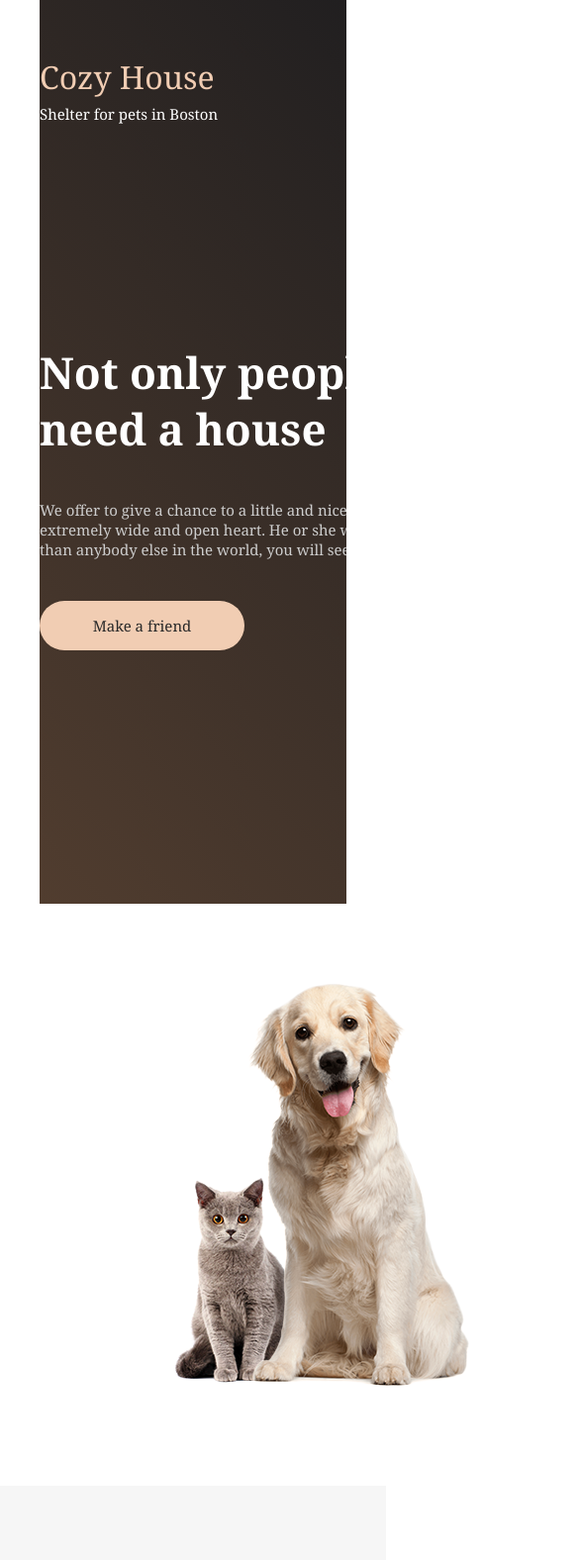
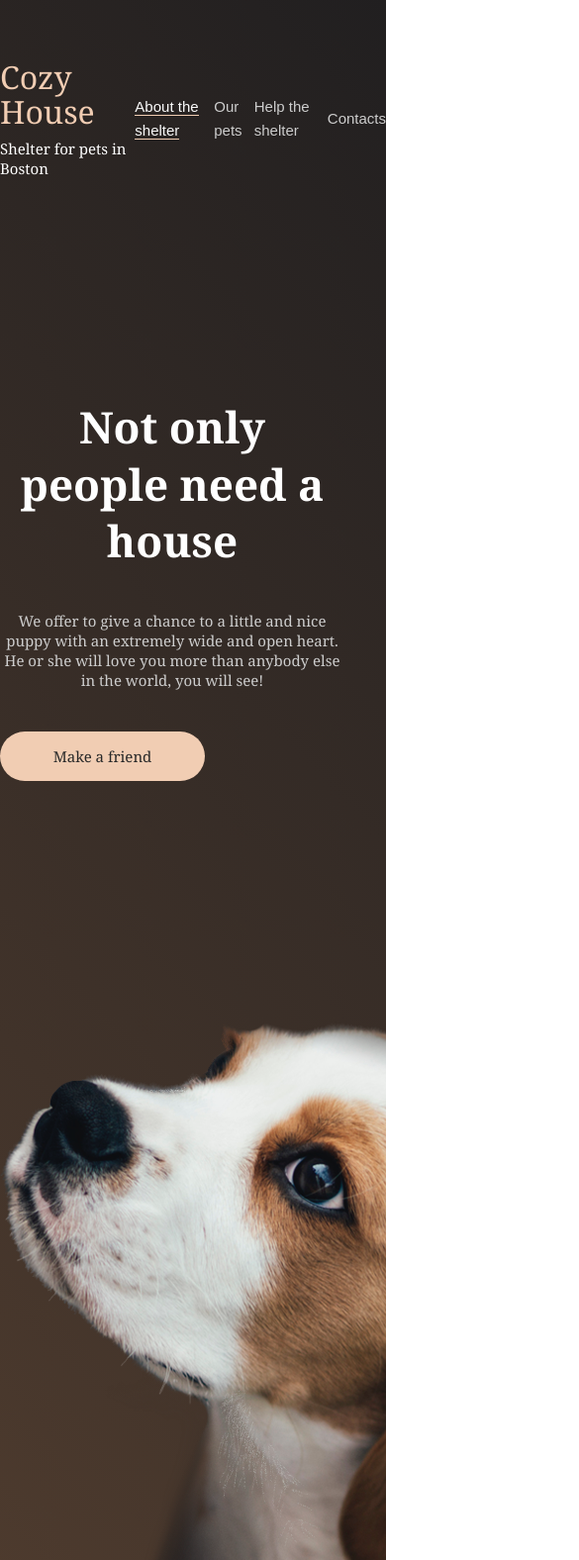
Before and after one commit to Sterka1402/Cozy-House, a website built with webpack: page index.html in a window 390 px wide. Shown: the top 1576 px of the page at 99% size, 585 px wide, since content can reach past the window. Built offline with nearby package versions, Linux system fonts and the light colour scheme.

Commit message:
create max-width for layout

```diff
--- a/src/sass/_all.scss
+++ b/src/sass/_all.scss
@@ -30,6 +30,11 @@ h3 {
   width: 1200px;
   margin: 0 auto;
 }
+@media(max-width: 768px) {
+.container {
+  width: 100%;
+}
+}
 
 h2{
   color: $color-header-footer-h;
@@ -61,6 +66,15 @@ h2{
       margin: 25px auto;
       color: $color-about-p;
     }
+  }
+}
+
+@media(max-width: 768px) {
+  .about {
+    // margin: 0 auto;
+    padding: 10px;
+    width: auto;
+    flex-direction: column-reverse;
   }
 }
 
@@ -128,6 +142,20 @@ h2{
   margin: 60px auto;
 }
 
+@media(max-width: 768px) {
+  .pets {
+    height: auto;
+    .pets-grid {
+      display: flex;
+      flex-wrap: wrap;
+    }
+    .pets-card {
+      width: 30%;
+    }
+
+  }
+}
+
 .help-content {
   height: 611px;
   margin-top: 80px;
@@ -156,6 +184,14 @@ h2{
       margin-top: 30px;
     }
   }
+}
+
+@media(max-width: 768px) {
+  .help-icon figure{
+      width:33%;
+      height: auto;
+      // margin-bottom: 20px;
+    }
 }
 
 .backdonation{
@@ -204,3 +240,11 @@ h2{
     }
   }
 }
+
+@media(max-width: 768px) {
+  .donation {
+    height: auto;
+    display: flex;
+    flex-direction: column-reverse;
+  }
+}
--- a/src/sass/_header.scss
+++ b/src/sass/_header.scss
@@ -1,8 +1,8 @@
 .start {
   background: $background-header-footer;
-  overflow:hidden;
+  overflow: hidden;
   color: $color-header-footer-h;
-  margin: auto 40px;
+  // margin: auto 40px;
 
   .header{
     display: flex;
@@ -49,7 +49,7 @@
   text-align: left;
   justify-content: space-between;
 
-  .textstart{
+   .textstart{
     max-width: 460px;
     margin: 163px 42px 243px 0;
 
@@ -81,3 +81,38 @@
     display: block;
   }
 }
+
+@media(max-width: 768px) {
+  .start {
+    width: 100%;
+
+    .header{
+      display: flex;
+      align-items: center;
+      padding: 60px 0;
+
+
+      .nav-menu{
+        width: 100%;
+
+      }
+    }
+  }
+
+  .startscreen{
+    display: flex;
+    flex-direction: column;
+    text-align: center;
+    justify-content: center;
+
+     .textstart{
+      max-width: 460px;
+      // margin: auto;
+
+    }
+
+    img {
+      margin: auto;
+    }
+  }
+}
```
Also changed, not shown: dist/style.css.
